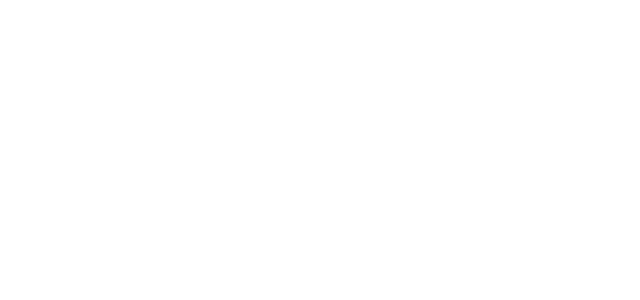
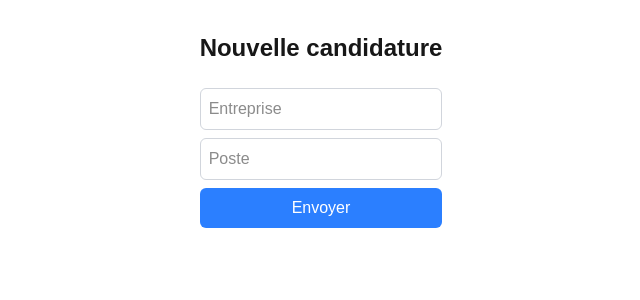
Before and after one commit to teizred/job-tracker, a Next.js app: page /applications/new in a window 1280 px wide. Before the commit this address had no page. Shown: the top 300 px of the page, without its empty margins (319-959 px from the left). Built offline with nearby package versions, Linux system fonts and the light colour scheme.

Commit message:
Update applications display with enhanced status indicators, server action, new form

```diff
--- /dev/null
+++ b/app/applications/new/page.tsx
@@ -0,0 +1,14 @@
+import { createApplication } from "@/lib/actions";
+
+export default function Page () {
+    return(
+        <div className="max-w-lg mx-auto p-8">
+            <h1 className="text-2xl font-bold mb-6">Nouvelle candidature</h1>
+            <form action={createApplication} className="flex flex-col gap-2">
+                <input type="text" name="company" placeholder="Entreprise" className="p-2 rounded-md border border-gray-300" />
+                <input type="text" name="position" placeholder="Poste" className="p-2 rounded-md border border-gray-300" />
+                <button type="submit" className="bg-blue-500 text-white p-2 rounded-md hover:bg-blue-600 cursor-pointer">Envoyer</button>
+            </form>
+        </div>
+    )
+}
--- /dev/null
+++ b/lib/actions.ts
@@ -0,0 +1,20 @@
+"use server"
+
+import { revalidatePath } from "next/cache";
+import { redirect } from "next/navigation";
+import { applications } from "./data";
+
+export async function createApplication(formData: FormData) {
+    const company = formData.get("company") as string;
+    const position = formData.get("position") as string;
+
+    applications.push({
+        id: String(applications.length + 1),
+        company,
+        position,
+        status: "envoyée",
+    });
+
+    revalidatePath("/applications");
+    redirect("/applications");
+}
```
